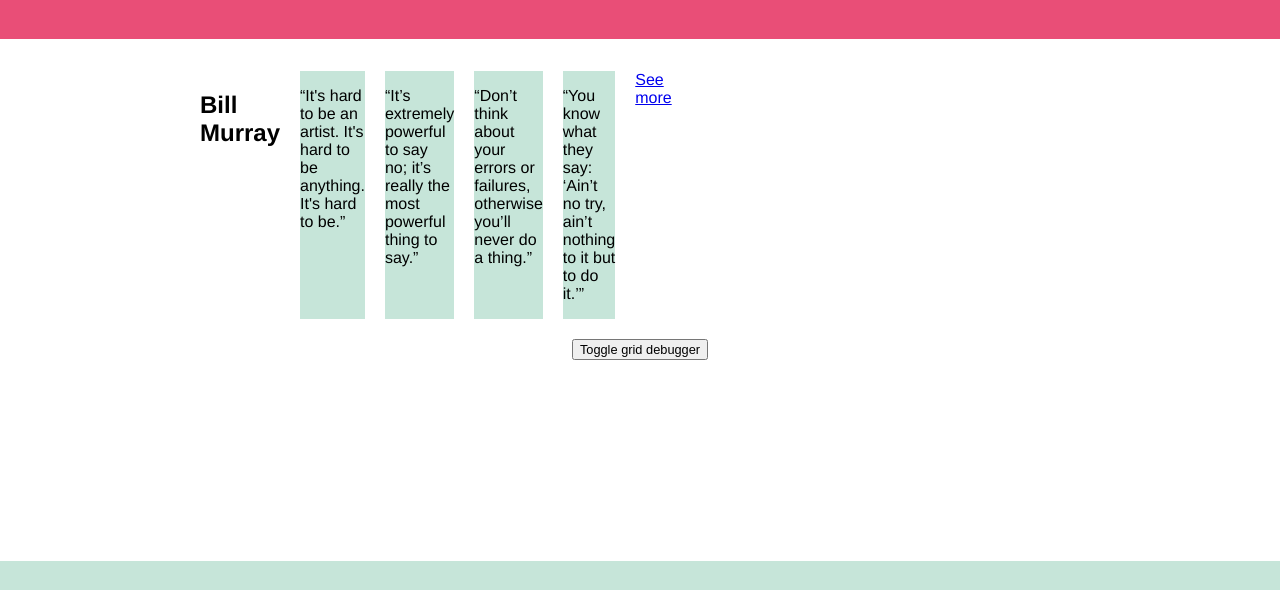
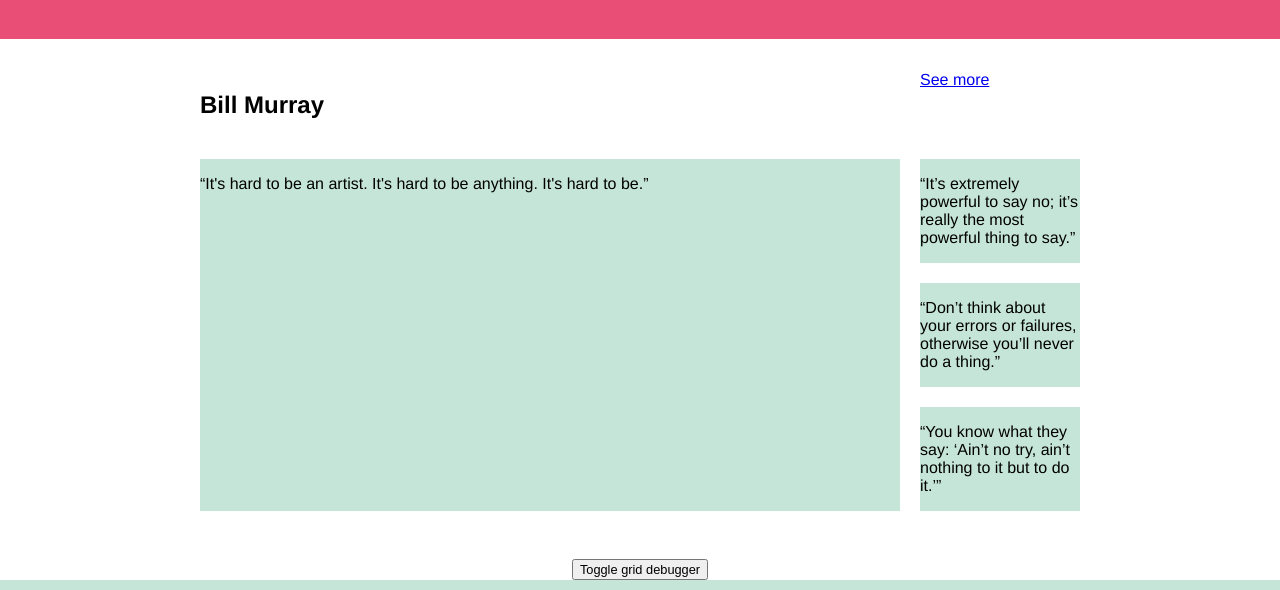
Before and after one commit to jessabean/grid-prototype-refresh-dc, a website: page views/index.html in a window 1280 px wide. Shown: the part 105-695 px from the top of the page. Drawn offline with nearby package versions, Linux system fonts and the light colour scheme; files that its build step writes are made by us from their sources.

Commit message:
Place grid 1 items

```diff
--- a/sass/_demo.scss
+++ b/sass/_demo.scss
@@ -48,7 +48,6 @@
 
 // Grid styles
 // -------------------------
-
 .grid {
   display: grid;
   grid-template-columns: repeat($grid-columns-sm, 1fr);
@@ -63,6 +62,76 @@
     grid-template-columns: repeat($grid-columns-lg, 1fr);
     grid-gap: $gutter-lg;
     margin-bottom: $gutter-lg;
+  }
+}
+
+// Grid items default to single column on small screens
+.grid > * {
+  grid-column: 1 / span 6;
+}
+
+// Medium-screens: tablet-ish
+@include min-width($breakpoint-md) {
+  .grid-1 {
+    margin-bottom: 3em;
+  }
+
+  .heading {
+    grid-column: 1 / span 9;
+    grid-row: 1;
+  }
+
+  .quote-1 {
+    grid-column: 1 / span 12;
+  }
+
+  .quote-2 {
+    grid-column: 1 / span 4;
+  }
+
+  .quote-3 {
+    grid-column: 5 / span 4;
+  }
+
+  .quote-4 {
+    grid-column: 9 / span 4;
+  }
+
+  .see-more {
+    grid-column: 10 / span 3;
+    grid-row: 1;
+  }
+}
+
+// Large screens
+@include min-width($breakpoint-lg) {
+  .grid-1 {
+    grid-template-rows: auto repeat(3, 1fr);
+  }
+
+  .heading {
+    grid-column: 1 / span 12;
+  }
+
+  .quote-1 {
+    grid-column: 1 / span 12;
+    grid-row: 2 / span 3;
+  }
+
+  .quote-2 {
+    grid-column: 13 / span 3;
+  }
+
+  .quote-3 {
+    grid-column: 13 / span 3;
+  }
+
+  .quote-4 {
+    grid-column: 13 / span 3;
+  }
+
+  .see-more {
+    grid-column: 13 / span 3;
   }
 }
 
```
